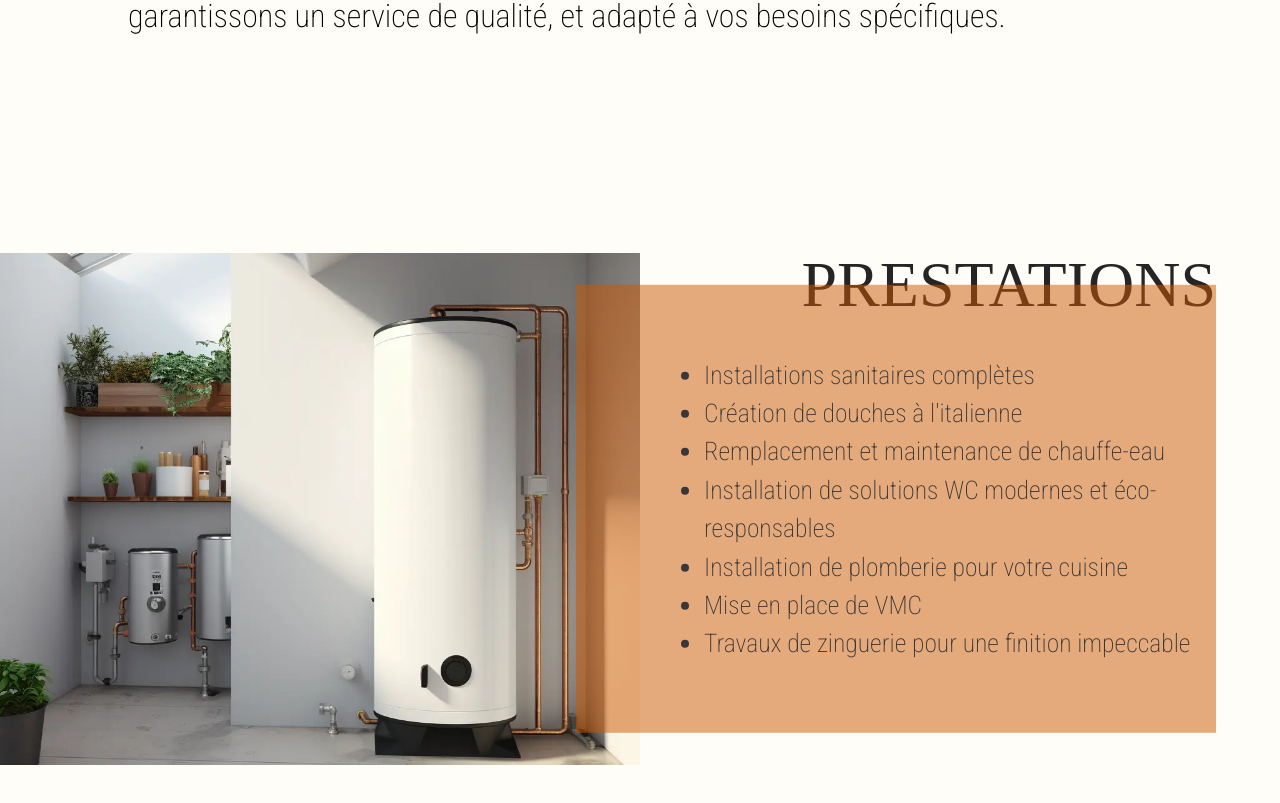
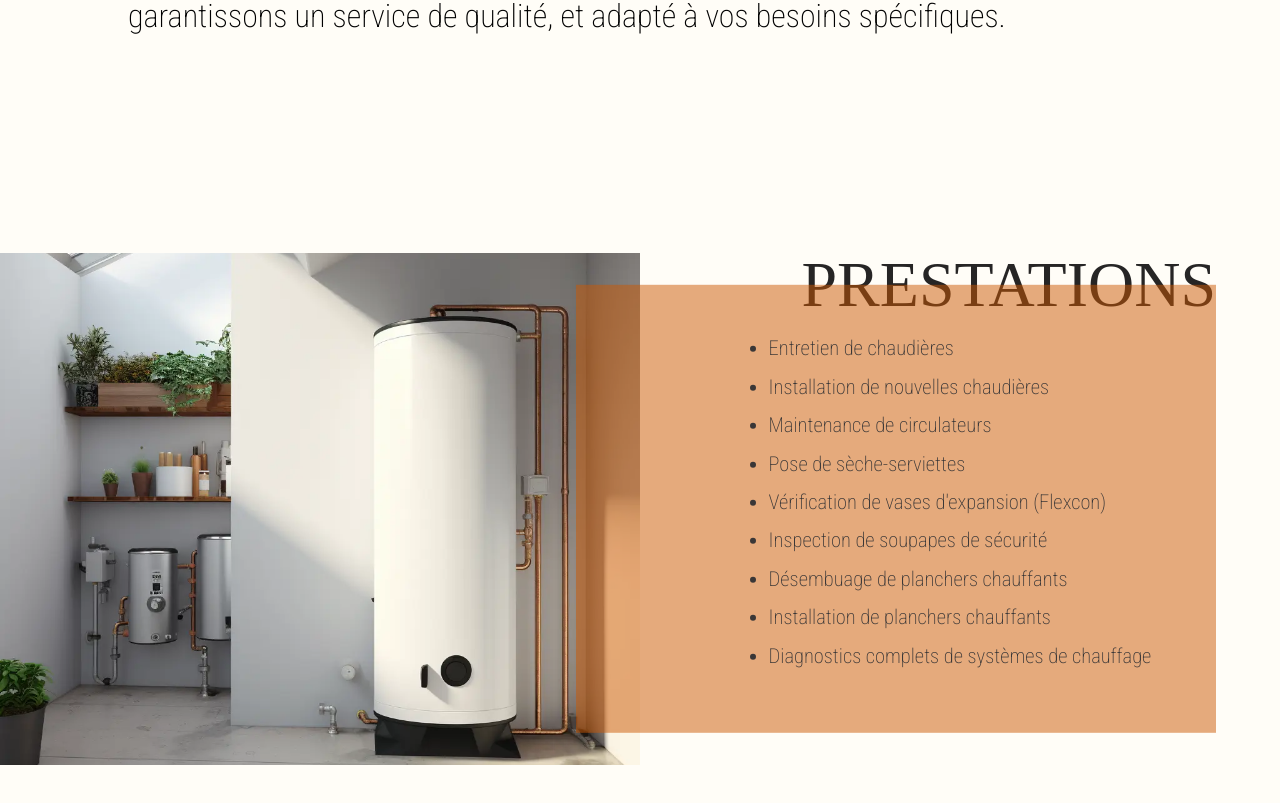
Before and after one commit to lomi9/m-tech_energie, a React (Create React App) app: page /chauffage in a window 1280 px wide. Shown: the part 387-1190 px from the top of the page. Built offline with nearby package versions, Linux system fonts and the light colour scheme; no server answers; a web font is replaced by a local one.

Commit message:
chore : text update

```diff
--- a/public/index.html
+++ b/public/index.html
@@ -10,8 +10,8 @@
       content="M-Tech ENERGIE, votre spécialiste plomberie, chauffage et métallerie."
     />
     <link rel="apple-touch-icon" href="%PUBLIC_URL%/apple-touch-icon.png" />
-    <link rel="icon" type="image/png" sizes="32x32" href="/favicon-32x32.png">
-    <link rel="icon" type="image/png" sizes="16x16" href="/favicon-16x16.png">
+    <link rel="icon" type="image/png" sizes="32x32" href="%PUBLIC_URL%/favicon-32x32.png">
+    <link rel="icon" type="image/png" sizes="16x16" href="%PUBLIC_URL%/favicon-16x16.png">
 
     <link rel="preconnect" href="https://fonts.googleapis.com">
 <link rel="preconnect" href="https://fonts.gstatic.com" crossorigin>
--- a/src/components/prestations/Prestations.scss
+++ b/src/components/prestations/Prestations.scss
@@ -52,12 +52,13 @@
             &-list{
                 color: rgb(58, 55, 55);
                 list-style-type:disc;
-                font-size: 2vw;
-                line-height: 3vw;
+                font-size: 1.6vw;
+                line-height: 2vw;
                 padding-left: 20%;
                 font-weight: 200;
 
                 &-item{
+                    padding-bottom: 1vw;
 
                 }
 
--- a/src/pages/chauffage/Chauffage.jsx
+++ b/src/pages/chauffage/Chauffage.jsx
@@ -30,13 +30,15 @@ export default function Chauffage () {
 
       const prestationsTitle = "Prestations";
       const prestationsList = [
-        "Installations sanitaires complètes",
-        "Création de douches à l'italienne",
-        "Remplacement et maintenance de chauffe-eau",
-        "Installation de solutions WC modernes et éco-responsables",
-        "Installation de plomberie pour votre cuisine",
-        "Mise en place de VMC",
-        "Travaux de zinguerie pour une finition impeccable",
+        "Entretien de chaudières",
+        "Installation de nouvelles chaudières",
+        "Maintenance de circulateurs",
+        "Pose de sèche-serviettes",
+        "Vérification de vases d'expansion (Flexcon)",
+        "Inspection de soupapes de sécurité",
+        "Désembuage de planchers chauffants",
+        "Installation de planchers chauffants",
+        "Diagnostics complets de systèmes de chauffage",
     ];
 
     return (
--- a/src/pages/metallerie/Metallerie.jsx
+++ b/src/pages/metallerie/Metallerie.jsx
@@ -37,22 +37,23 @@ export default function Metallerie () {
 
       ];
       const title1 = "Nos services de métallerie";
-      const text1 ="Chez M-Tech ENERGIE, nous proposons des solutions personnalisées pour la création, l'entretien et le diagnostic de vos installations de chauffage. Que ce soit pour un projet neuf, une rénovation ou une amélioration énergétique, nous garantissons un service de qualité, et adapté à vos besoins spécifiques."
+      const text1 ="De la conception de meubles sur mesure à la fabrication d'éléments structuraux personnalisés, notre équipe excelle dans l'art de la métallerie. Chacune de nos créations est façonnée avec précision et créativité, en mêlant esthétique et fonctionnalité. Nos techniques de soudure, perçage, pliage et découpe nous permettent de répondre à la totalité de vos besoins, enrichissant vos espaces de vie intérieurs et extérieurs."
 
       const metallerieImage = metallerie;
 
       const title2 = "Nos Services de métallerie en images";
-      const text2 ="Dans notre galerie, explorez la diversité de nos projets, incluant l'installation de chauffages au sol, de chaudières, et d'autres systèmes. Chaque photo témoigne de notre polyvalence et de notre savoir-faire."
+      const text2 ="Notre galerie de photos illustre notre expertise dans la fabrication sur mesure de tables basses, garde-corps, escaliers et portails extérieurs. Chaque image dévoile notre passion pour le travail du métal, soulignant notre capacité à transformer des idées en réalisations uniques et personnalisées."
 
       const prestationsTitle = "Prestations";
       const prestationsList = [
-        "Installations sanitaires complètes",
-        "Création de douches à l'italienne",
-        "Remplacement et maintenance de chauffe-eau",
-        "Installation de solutions WC modernes et éco-responsables",
-        "Installation de plomberie pour votre cuisine",
-        "Mise en place de VMC",
-        "Travaux de zinguerie pour une finition impeccable",
+        "Ameublement intérieur sur mesure : Conception et réalisation de pièces uniques adaptées à votre espace.",
+        "Fabrication et pose de verrières",
+        "Fabrication de portillons extérieurs",
+        "Conception de portails électriques pratiques et sécurisés",
+        "Création de pièces décoratives qui ajoutent une touche unique à votre intérieur.",
+        "Réalisation de gardes-corps sécurisés et personnalisés",
+        "Conception d'escaliers sur mesure",
+        "Projets personnalisés : Nous sommes à votre écoute pour réaliser tout autre projet selon vos désirs et spécifications.",
     ];
 
     return (
```
